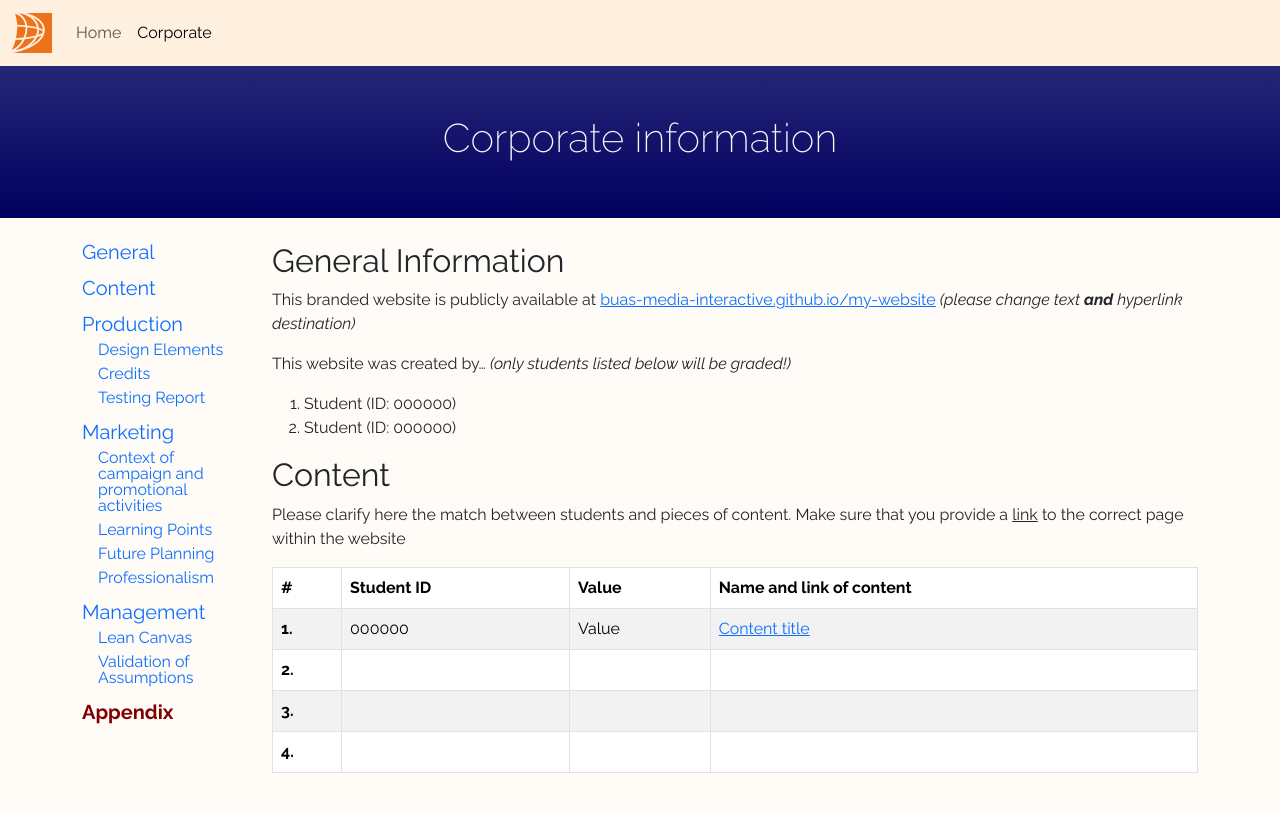
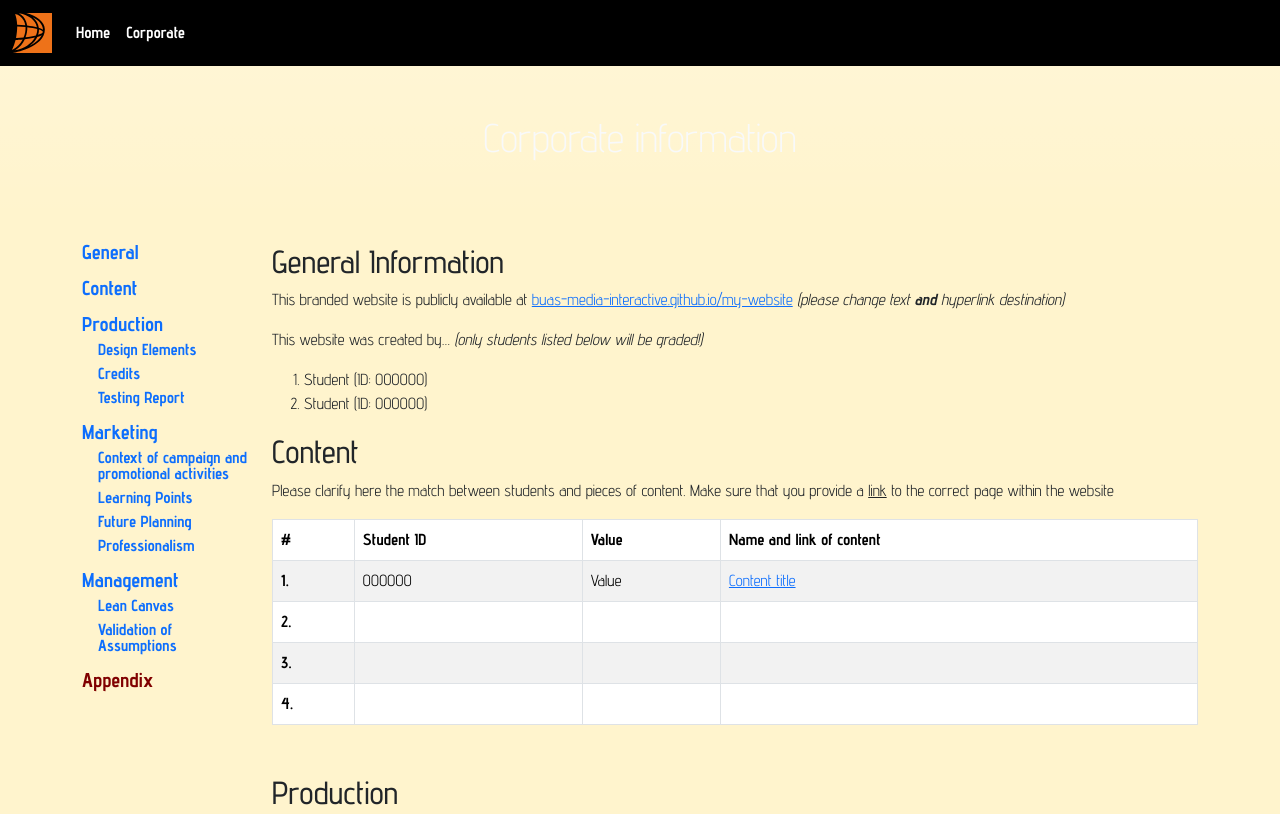
Before and after one commit to OnlyVansBuas/OnlyVansNL, a plain HTML site: page corporate.html in a window 1280 px wide. Shown: the top 814 px of the page. Drawn offline with nearby package versions, Linux system fonts and the light colour scheme.

Commit message:
Landing Page 1st Try

```diff
--- a/css/styles.css
+++ b/css/styles.css
@@ -1,25 +1,48 @@
 /* Importing a Google Font */
 
-@import url('https://fonts.googleapis.com/css2?family=Raleway:ital,wght@0,200;0,400;0,700;1,200;1,400;1,700&display=swap');
+@import url('https://fonts.googleapis.com/css2?family=Advent+Pro:ital,wght@0,100..900;1,100..900&display=swap');
 
 /* Changing the main font and background colour */
+:root {
+    --blue: #3B8EA5;
+    --yellow: #F5EE9E;
+    --background-color: #fff4cd;
+    --orange: #F49E4C;
+    --red: #AB3428;
+	--black: black;
+    --white: white;
+}
 
 body {
-	font-family: Raleway, sans-serif;
-	background-color: #fffcf8;
+	font-family: "Advent Pro", sans-serif;
+	background-color: var(--background-color);
+
+
 }
 
 /* Changing the background colour for the header */
 
 header {
-	background-color: #000060;
+	font-weight: bold;
+
 }
 
 /* Changing the background color for the navigation bar */
 
 .navbar {
-	background-color: #fff0e0;
+	background-color: var(--black);
+	font-weight: bold;
+
 }
+
+.navbar-nav .nav-link {
+    color: white !important;
+}
+
+.navbar-nav .nav-link:hover {
+    color: #ff9100 !important;
+}
+
 
 /* Effect on social media buttons */
 
@@ -33,6 +56,9 @@ footer a:hover {
 	color: #800000;
 	font-weight: bold;
 }
+#navbar-corporate  {
+	font-weight: bold;
+}
 
 /* Hero Section shadow */
 
```
Also changed, not shown: index.html (+3 -3 lines), images/onlyvans-logo.png (added), 1 other file.
